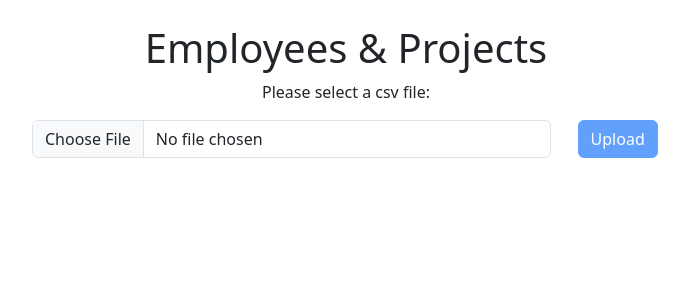
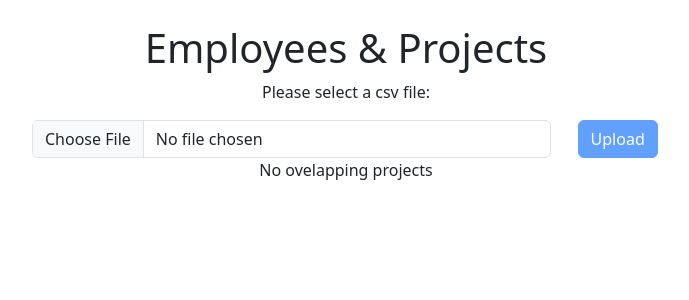
Before and after one commit to eiskarlsson/Ivan-Pentchev-employees, an Angular app in the folder ivan-pentchev-employees.client/: page / in a window 1280 px wide. Shown: the top 300 px of the page, without its empty margins (294-983 px from the left). Built offline with nearby package versions, Linux system fonts and the light colour scheme.

Commit message:
No overlapping projects message fixed

```diff
--- a/ivan-pentchev-employees.client/src/app/app.component.html
+++ b/ivan-pentchev-employees.client/src/app/app.component.html
@@ -28,7 +28,7 @@
             </tbody>
         </table>
 
-        <div *ngIf="gridResult">No ovelapping projects</div>
+        <div *ngIf="!gridResult || gridResult.length === 0">No ovelapping projects</div>
 
         <div *ngIf="parentErrorMessage" class="error-container">
             <h3>Error:</h3>
```
